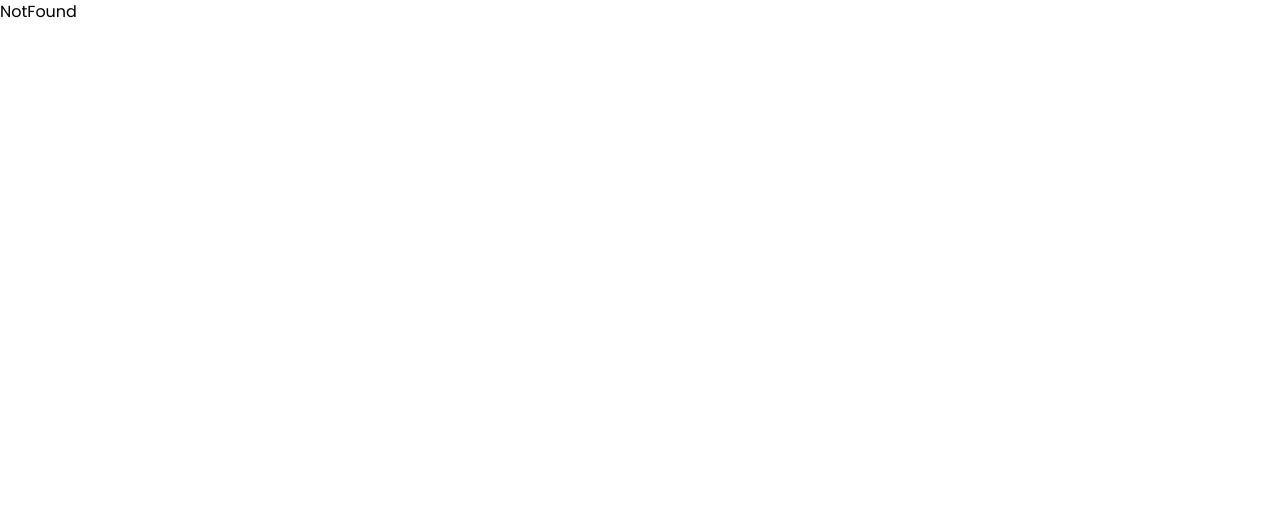
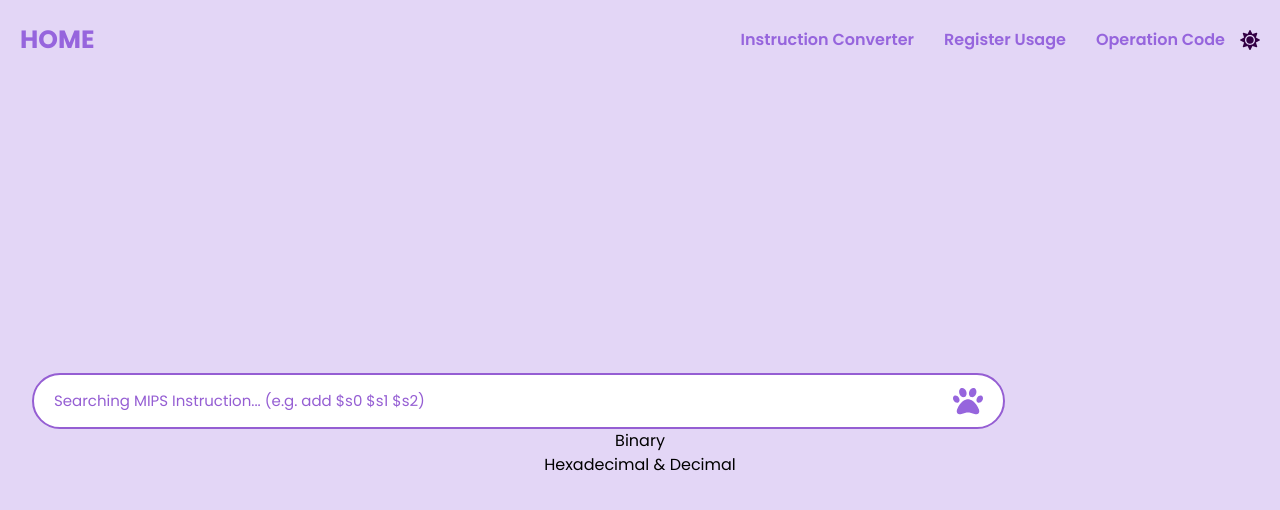
Before and after one commit to chihiro-203/mips-instruction-converter, a React (Vite) app in the folder frontend/converter/: page /result in a window 1280 px wide. Shown: the top 510 px of the page. Built offline with nearby package versions, Linux system fonts and the light colour scheme; a web font is replaced by a local one.

Commit message:
Result design

```diff
--- a/frontend/converter/src/App.jsx
+++ b/frontend/converter/src/App.jsx
@@ -15,7 +15,7 @@ const routes = (
       <Route path="/home" exact element={<Home />}/>
       <Route path="/opcode" exact element={<Opcode />}/>
       <Route path="/register" exact element={<Register />}/>
-      {/* <Route path="/result" exact element={<Result />}/> */}
+      <Route path="/result" exact element={<Result />}/>
       <Route path="*" exact element={<NotFound />}/>
     </Routes>
   </Router>
--- a/frontend/converter/src/components/SearchBar.jsx
+++ b/frontend/converter/src/components/SearchBar.jsx
@@ -1,9 +1,12 @@
 import React from "react";
 import { FaPaw } from "react-icons/fa6";
 
-const SearchBar = () => {
+const SearchBar = ({inputWidth}) => {
   return (
-    <div className="bg-[white] h-fit w-full flex items-center border-[#955ed3] justify-between px-2.5 py-[5px] rounded-[40px] border-[2.5px] border-solid">
+    <div
+      className="bg-[white] h-fit flex items-center border-[#955ed3] justify-between px-2.5 py-[5px] rounded-[40px] border-[2.5px] border-solid"
+        style={{ width: `${inputWidth}%` }}
+    >
       <input
         type="text"
         className="bg-transparent w-[90%] outline-none text-[15px] text-[#8a51ab] p-2.5 placeholder:text-[15px] placeholder:text-[#955ed3]"
--- a/frontend/converter/src/pages/Result.jsx
+++ b/frontend/converter/src/pages/Result.jsx
@@ -7,7 +7,24 @@ const Result = () => {
     <div>
       <Navbar />
       <div className="flex flex-col items-center justify-center h-screen">
-        <SearchBar />
+        <div className="max-w-[1350px] w-[95%] text-center justify-between mt-[50px]">
+          <SearchBar inputWidth={80}/>
+          <div className="results">
+            <div className="panel binary">
+              <h4>Binary</h4>
+              <div className="line"></div>
+              <div
+                // style="margin-top: 15px; margin-bottom: 15px"
+                className="result"
+              ></div>
+              <div></div>
+            </div>
+            <div className="panel hex-dec">
+              <h4>Hexadecimal & Decimal</h4>
+              <div className="line"></div>
+            </div>
+          </div>
+        </div>
       </div>
     </div>
   );
--- a/frontend/converter/src/pages/Search.jsx
+++ b/frontend/converter/src/pages/Search.jsx
@@ -24,7 +24,7 @@ const Search = () => {
             This will also show you how to have that result.
           </div>
 
-          <SearchBar />
+          <SearchBar inputWidth={100}/>
         </div>
       </div>
     </div>
```
